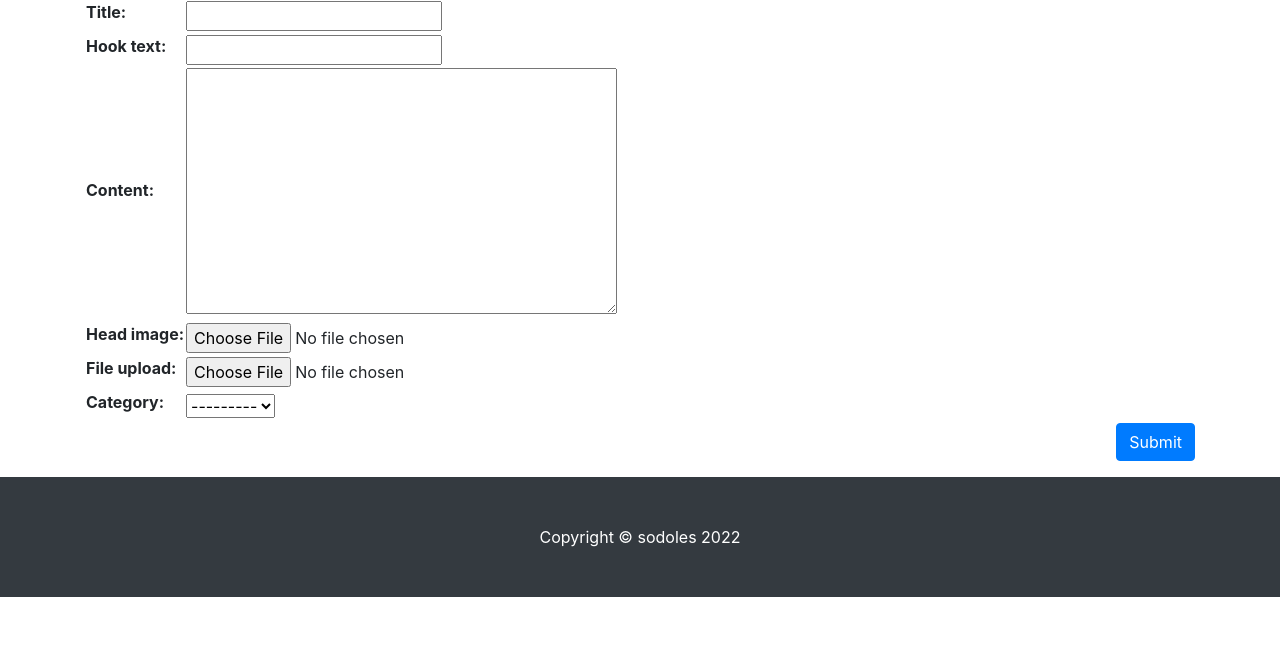
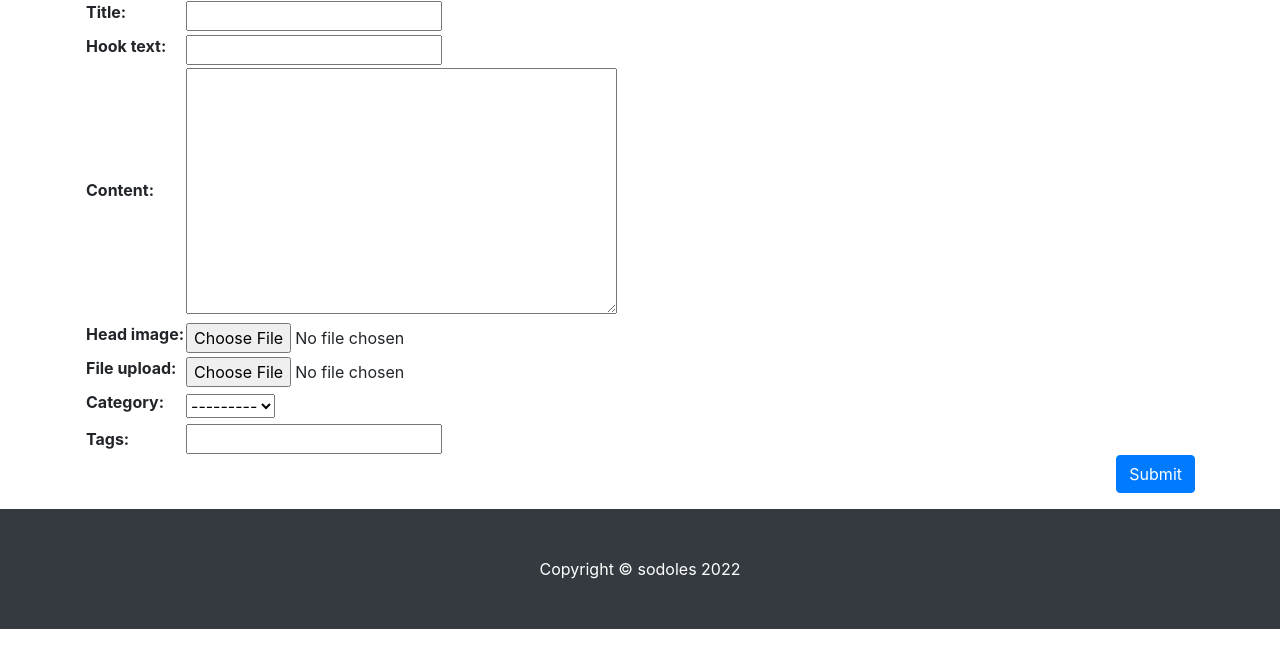
Before and after one commit to Sodole/django_project, a Django app: page /blog/create_post/ in a window 1280 px wide. Shown: the part 154-800 px from the top of the page. Run offline with Django 4.2, Linux system fonts and the light colour scheme; the visitor is signed in with stand-in values (Sample User, id 1); data that the repository does not hold is empty; parts of the project's set-up code (start-up, migrations or seed data) failed here and were passed over; some libraries are stand-ins or nearby versions.

Commit message:
포스트를 작성할 때 텍스트로 태그 저장하기

```diff
--- a/blog/templates/blog/post_form.html
+++ b/blog/templates/blog/post_form.html
@@ -9,6 +9,10 @@
         {% csrf_token %}
         <table>
             {{form}}
+            <tr>
+                <th><lable for="id_tags_str">Tags:</lable></th>
+                <td><input type="text" name="tags_str" id="id_tags_str"></td>
+            </tr>
         </table>
         <button type="submit" class="btn btn-primary float-right">Submit</button>
     </form>
--- a/blog/views.py
+++ b/blog/views.py
@@ -3,6 +3,7 @@ from django.views.generic import ListView, DetailView, CreateView, UpdateView
 from django.contrib.auth.mixins import LoginRequiredMixin, UserPassesTestMixin
 from .models import Post, Category, Tag
 from django.core.exceptions import PermissionDenied
+from django.utils.text import slugify
 
 
 # Create views.
@@ -94,6 +95,25 @@ class PostCreate(LoginRequiredMixin, UserPassesTestMixin ,CreateView):
         current_user = self.request.user
         if current_user.is_authenticated and (current_user.is_staff or current_user.is_superuser):
             form.instance.author = current_user
-            return super(PostCreate,self).form_valid(form)
+            response = super(PostCreate, self).form_valid(form)
+
+            tags_str = self.request.POST.get("tags_str")
+            if tags_str:
+                tags_str = tags_str.strip()
+
+                tags_str = tags_str.replace(",",";")
+                tags_list = tags_str.split(";")
+
+                for t in tags_list:
+                    t = t.strip()
+                    tag, is_tag_created = Tag.objects.get_or_create(name=t)
+                    if is_tag_created:
+                        tag.slug = slugify(t, allow_unicode=True)
+                        tag.save()
+                    self.object.tags.add(tag)
+            return response
+
+
+            # return super(PostCreate,self).form_valid(form)
         else :
             return redirect("/blog/")
```
Also changed, not shown: blog/tests.py (+10 -1 lines).
